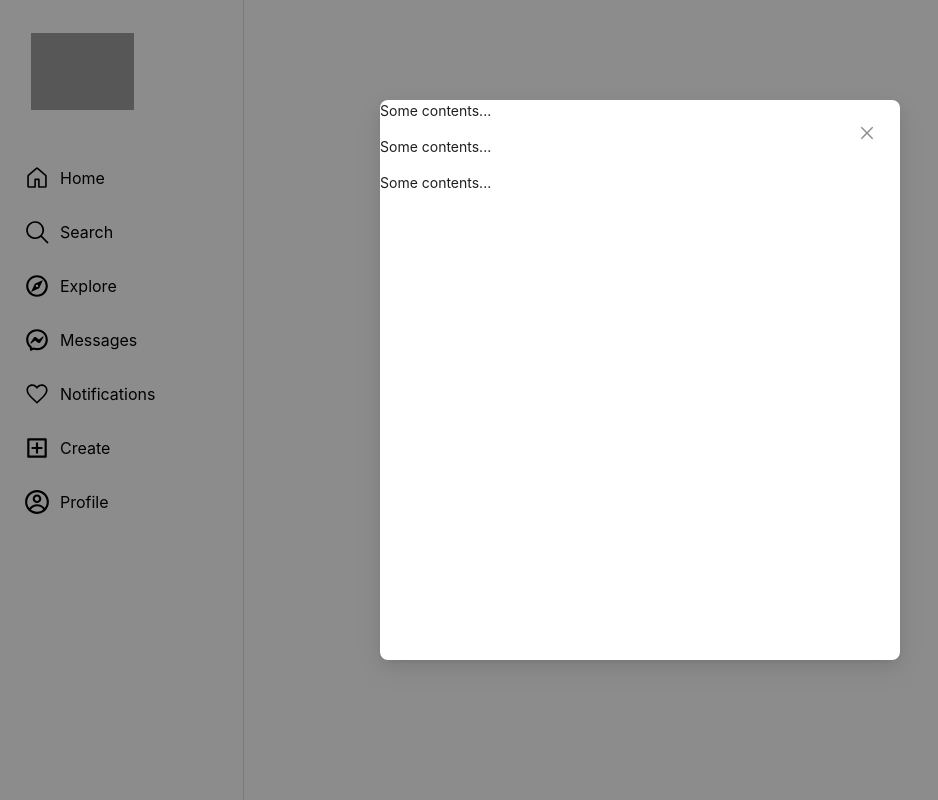
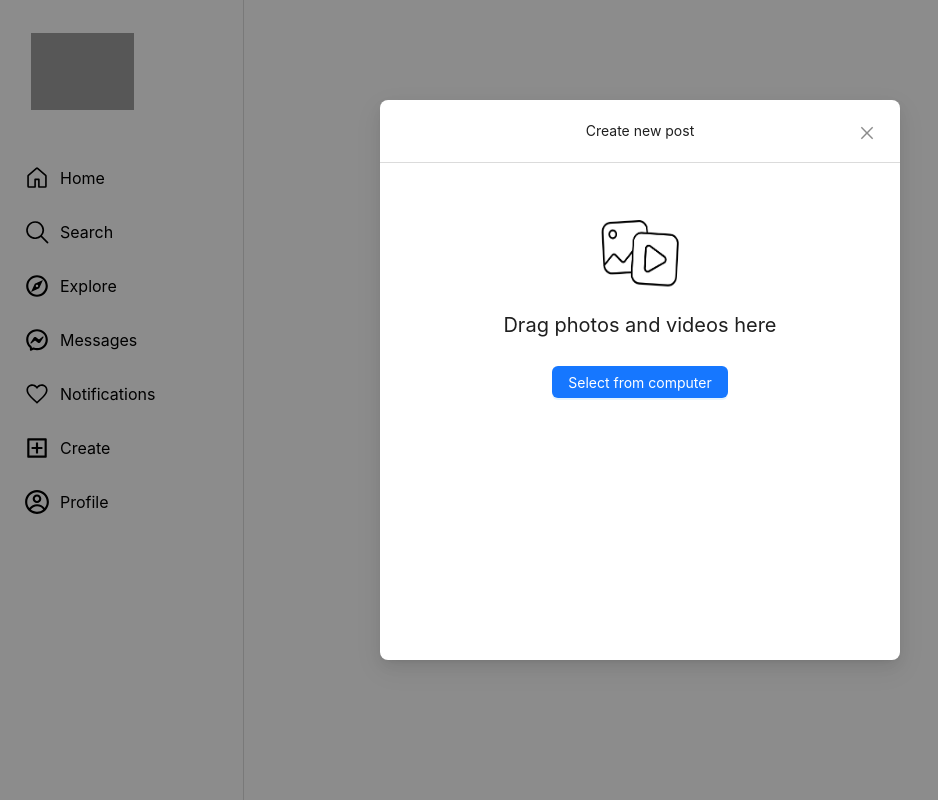
Before and after one commit to benel2606/Instagram, a React (Vite) app: page /#/p/s101 in a window 1280 px wide. Both pictures are taken after a click on the element "Create". Shown: the whole page, without its empty margins (0-938 px from the left). Built offline with nearby package versions, Linux system fonts and the light colour scheme; grey boxes are pictures that could not be loaded.

Commit message:
Adding create page

```diff
--- a/src/assets/styles/cmps/CreateModal.scss
+++ b/src/assets/styles/cmps/CreateModal.scss
@@ -0,0 +1,38 @@
+// .ant-modal .ant-modal-content {
+//     padding: 0;
+//     height: 70vh;
+//     max-height: 898px;
+//     max-width: 855px;
+//     min-height: 391px;
+//     min-width: 348px;
+//     width: 473px;
+// }
+.create-modal-content{
+    display: flex;
+    justify-content: center;
+    flex-direction: column;
+    align-items: center;
+}
+.create-modal-content .title{
+    margin-bottom: 50px;
+    border-bottom: 1px solid $clr5;
+    border: 200%;
+    width: 100%;
+    // text-align: center;
+    padding: 20px;
+}
+.create-modal-content span{
+    display: flex;
+    flex-direction: column;
+    align-items: center;
+    gap: 20px;
+
+}
+.create-modal-content img{
+    width: 96px;
+    height: 77px;
+}
+.create-modal-content span div{
+    font-size: 20px;
+    font-weight: 400;
+}
--- a/src/cmps/Create/CreateModal.jsx
+++ b/src/cmps/Create/CreateModal.jsx
@@ -12,6 +12,7 @@ import {
   addStoryMsg,
 } from "../../store/story.actions"
 import { useLocation } from "react-router-dom"
+import { UploadFile } from "./UploadFile"
 
 export function CreateModal({ setOpenCreateModal }) {
   const [isModalOpen, setIsModalOpen] = useState(true)
@@ -27,9 +28,14 @@ export function CreateModal({ setOpenCreateModal }) {
   return (
     <article className="create-modal">
       <Modal open={isModalOpen} onCancel={handleCancel} footer="">
-        <p>Some contents...</p>
-        <p>Some contents...</p>
-        <p>Some contents...</p>
+        <div className="create-modal-content">
+          <span className="title">Create new post</span>
+          <span>
+            <img src="img/utils/media-upload.png" />
+            <div>Drag photos and videos here</div>
+            <UploadFile />
+          </span>
+        </div>
       </Modal>
     </article>
   )
--- /dev/null
+++ b/src/cmps/Create/UploadFile.jsx
@@ -0,0 +1,29 @@
+import React from "react"
+import { UploadOutlined } from "@ant-design/icons"
+
+import { Button, message, Upload } from "antd"
+
+export function UploadFile() {
+  const UploadProps = {
+    name: "file",
+    action: "https://660d2bd96ddfa2943b33731c.mockapi.io/api/upload",
+    headers: {
+      authorization: "authorization-text",
+    },
+    onChange(info) {
+      if (info.file.status !== "uploading") {
+        console.log(info.file, info.fileList)
+      }
+      if (info.file.status === "done") {
+        message.success(`${info.file.name} file uploaded successfully`)
+      } else if (info.file.status === "error") {
+        message.error(`${info.file.name} file upload failed.`)
+      }
+    },
+  }
+  return (
+    <Upload {...UploadProps}>
+      <Button type="primary">Select from computer</Button>
+    </Upload>
+  )
+}
```
Also changed, not shown: public/img/utils/media-upload.png (added).
